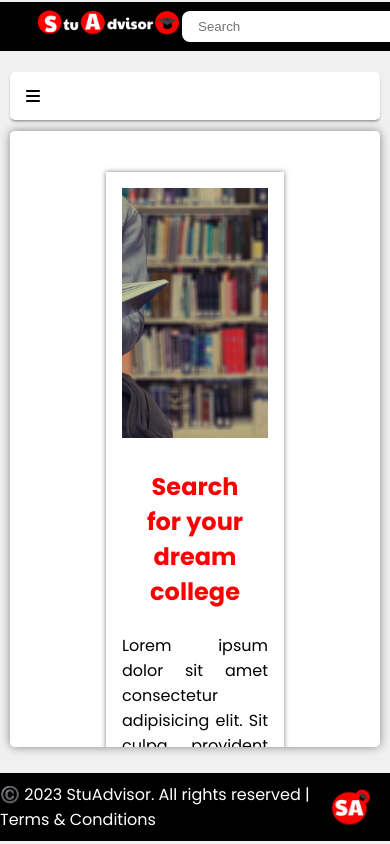
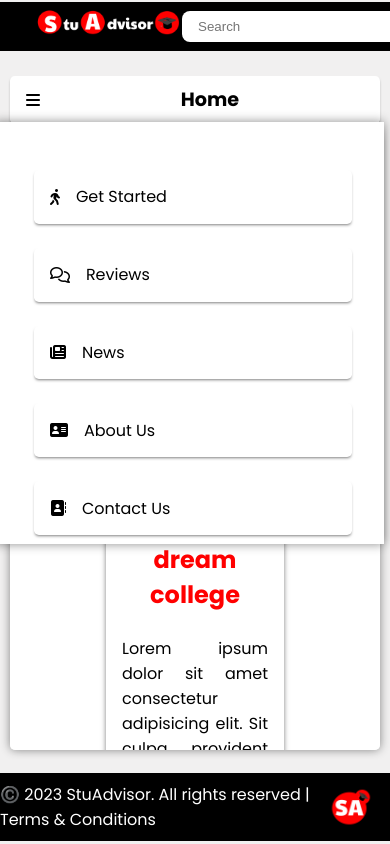
Before and after one commit to girrajkushwahin/stuadvisor, a React (Create React App) app in the folder client/: page / in a window 390 px wide. Built offline with nearby package versions, Linux system fonts and the light colour scheme.

Commit message:
side bar mobile

```diff
--- a/client/src/components/SideBar.jsx
+++ b/client/src/components/SideBar.jsx
@@ -4,12 +4,14 @@ const SideBar = ({ setData }) => {
     return (
         <>
             <div className="main-item main-left">
+                {/* add here */}
                 <ul className='side-ul'>
                     {setData.map((elem, ind) => {
                         if (ind === 5 || ind === 6) return <li className='side-li sign-btn' key={ind} onClick={() => { elem.click(ind) }}>{elem.icon}<span>{elem.text}</span></li>
                         else return <li className='side-li' key={ind} onClick={() => { elem.click(ind) }}>{elem.icon}<span>{elem.text}</span></li>
                     })}
                 </ul>
+
             </div>
         </>
     )
--- a/client/src/components/Template.jsx
+++ b/client/src/components/Template.jsx
@@ -17,7 +17,12 @@ const Template = () => {
         <NavBar />
         <div className="main-content">
           <SideBar setData={sidebarData} />
-          <div className="hamburger-icon"><i className="fa-solid fa-bars"></i></div>
+          <div className="hamburger-icon">
+            <i className="fa-solid fa-bars"></i>
+            {/* onclick class ====>  .show-second*/}
+            <h1 className='heading-hamburger'>Home</h1>
+            <span></span>
+          </div>
           <Outlet context={{ key: getData }} />
         </div>
         <Footer />
--- a/client/src/mediaqueries.css
+++ b/client/src/mediaqueries.css
@@ -1,15 +1,23 @@
 /* ***************** LESS THEN THE 1224PX WIDTH SIZE */
 @media screen and (max-width : 1224px) {
     .main-left{
+        position: fixed;
+        top: 7rem;
+        /* top: ; */
+        right:-1%;
+        width: 100%;
+        height: 50%;
+        padding: 2rem;
+        background-color: white;
+        transition: .5s;
+        border-radius: 0;
+        z-index: 10;
+    }
+    .show-second{
         display: none;
     }
     .main-right{
-        /* width: 589%; */
-        /* height: calc(100vh - 18vh); */
-        /* margin-top: 2.5rem; */
         height: calc(100vh - 27vh);
-        /* margin-bottom: 2rem; */
-
     }
     .main-content{
         margin-top: 8vh;
@@ -17,16 +25,20 @@
         grid-template-columns: none;
         grid-template-rows: 1fr 12fr;
     }
+    .heading-hamburger{
+        display: inline-block;
+    }
     .hamburger-icon{
         display: flex;
         height: 3rem;
-        margin-top: .3rem;
+        margin-top: .5rem;
         margin-left: 10px;
         margin-right: 10px;
         background: var(--white);
         box-shadow: 0 2px 3px -1px rgba(0, 0, 0, 0.5);
         border-radius: .3rem;
         align-items: center;
+        justify-content: space-between;
         padding-left: 1rem;
 
     }
@@ -34,9 +46,6 @@
 
 /* ***************** LESS THEN THE 1030PX WIDTH SIZE */
 @media screen and (max-width : 1030px) {
-    /* .nav-container .mid-link{
-        display: none;
-    } */
     .nav-bar{
         height: 3.1rem;
     }
--- a/client/src/pages.css
+++ b/client/src/pages.css
@@ -1,4 +1,16 @@
+::-webkit-scrollbar{
+  width: 4px;
+}
+::-webkit-scrollbar-track{
+  border-radius: 10px;
 
+}
+::-webkit-scrollbar-thumb{
+  background-color: #0009;
+  border-radius: 10px;
+  width: 8px;
+  box-shadow: 0 2px 10px #0003;
+}
 /* **************************************** SIGN IN PAGE ************************************************** */
 .sign-in-container{
 
```
